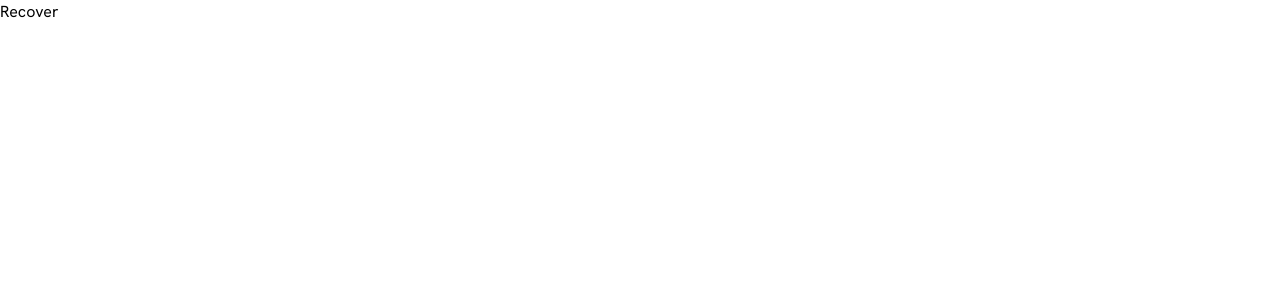
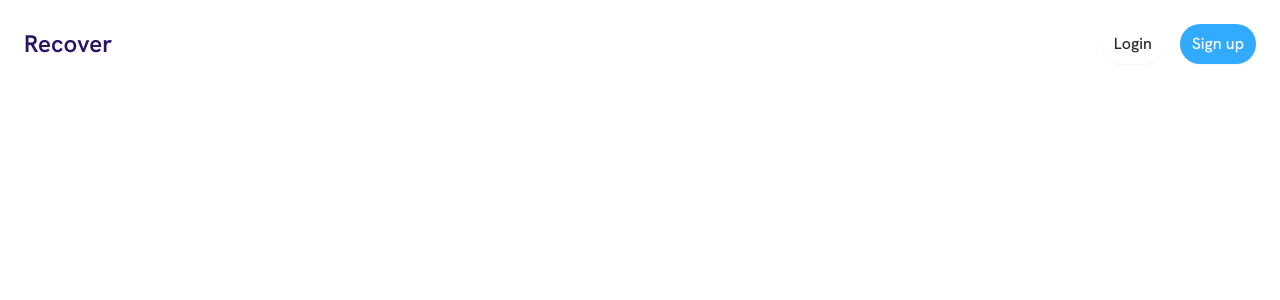
Before and after one commit to dominicva/recover-test, a Next.js app: page / in a window 1280 px wide. Shown: the top 300 px of the page. Built offline with nearby package versions, Linux system fonts and the light colour scheme.

Commit message:
feat: add Header component

```diff
--- a/app/layout.tsx
+++ b/app/layout.tsx
@@ -1,6 +1,7 @@
 import './globals.css';
+import { Hanken_Grotesk } from 'next/font/google';
+import Header from '@/components/Header';
 import type { Metadata } from 'next';
-import { Hanken_Grotesk } from 'next/font/google';
 
 const hankenGrotesk = Hanken_Grotesk({ subsets: ['latin'] });
 
@@ -16,7 +17,10 @@ export default function RootLayout({
 }) {
   return (
     <html lang="en">
-      <body className={hankenGrotesk.className}>{children}</body>
+      <body className={hankenGrotesk.className}>
+        <Header />
+        {children}
+      </body>
     </html>
   );
 }
--- a/app/page.tsx
+++ b/app/page.tsx
@@ -1,9 +1,3 @@
-import Card from '@/components/Card';
-import Button from '@/components/buttons/Button';
 export default function Home() {
-  return (
-    <main>
-      <h1>Recover</h1>
-    </main>
-  );
+  return <main></main>;
 }
--- /dev/null
+++ b/components/Header.tsx
@@ -0,0 +1,32 @@
+import Link from 'next/link';
+import Button from './buttons/Button';
+
+export default function Header() {
+  return (
+    <header>
+      <div className="flex items-center justify-between p-6">
+        <Link href="/">
+          <h1 className="text-2xl font-semibold text-purple-darker">Recover</h1>
+        </Link>
+        <nav>
+          <ul className="flex flex-row gap-4">
+            <li>
+              <Link href="/login">
+                <Button intent="text" size="small">
+                  Login
+                </Button>
+              </Link>
+            </li>
+            <li>
+              <Link href="/signup">
+                <Button intent="primary" size="small">
+                  Sign up
+                </Button>
+              </Link>
+            </li>
+          </ul>
+        </nav>
+      </div>
+    </header>
+  );
+}
--- a/package.json
+++ b/package.json
@@ -22,5 +22,9 @@
     "react-dom": "18.2.0",
     "tailwindcss": "3.3.3",
     "typescript": "5.1.6"
+  },
+  "devDependencies": {
+    "prettier": "^2.8.8",
+    "prettier-plugin-tailwindcss": "^0.3.0"
   }
 }
```
Also changed, not shown: 2 other files (tests, documents, lock files or other folders).
